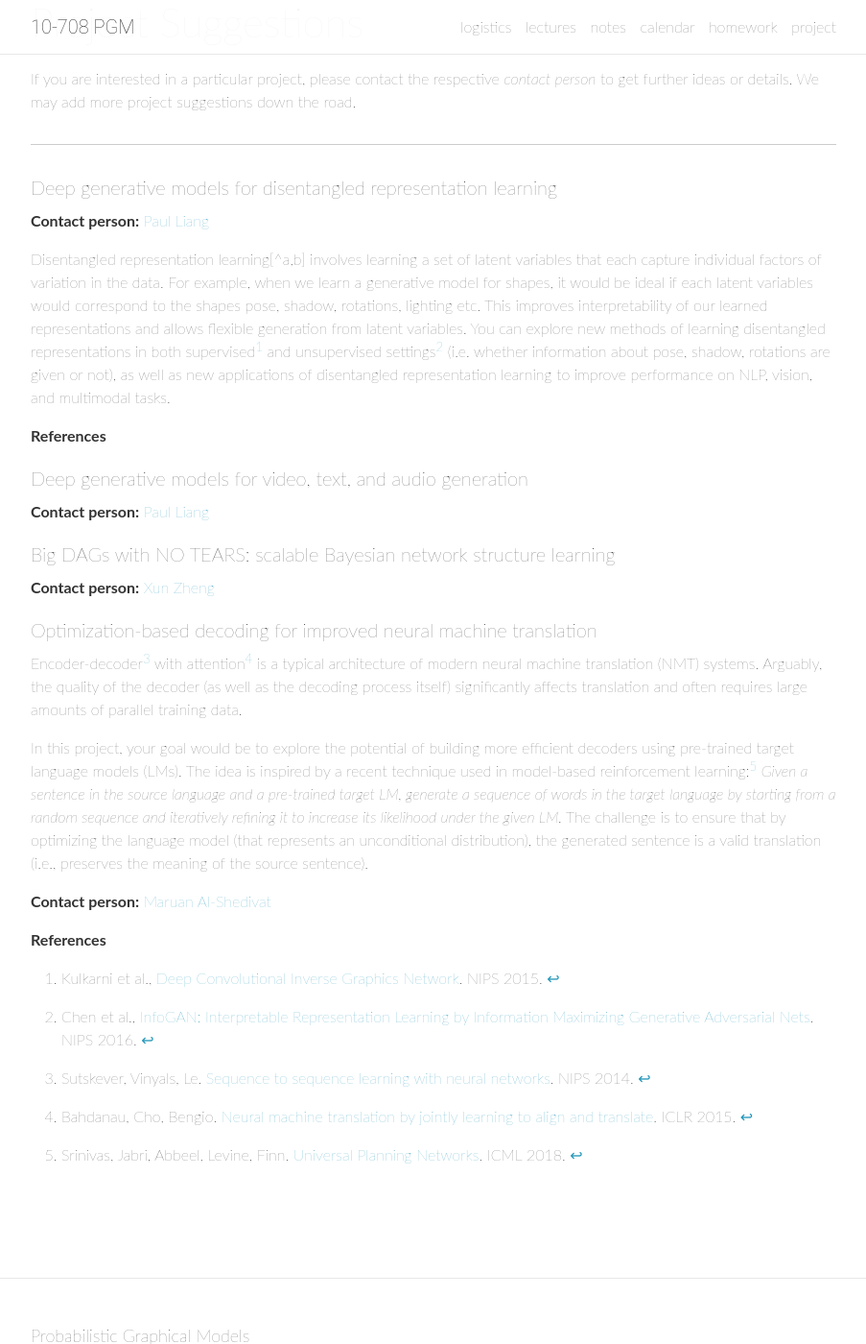
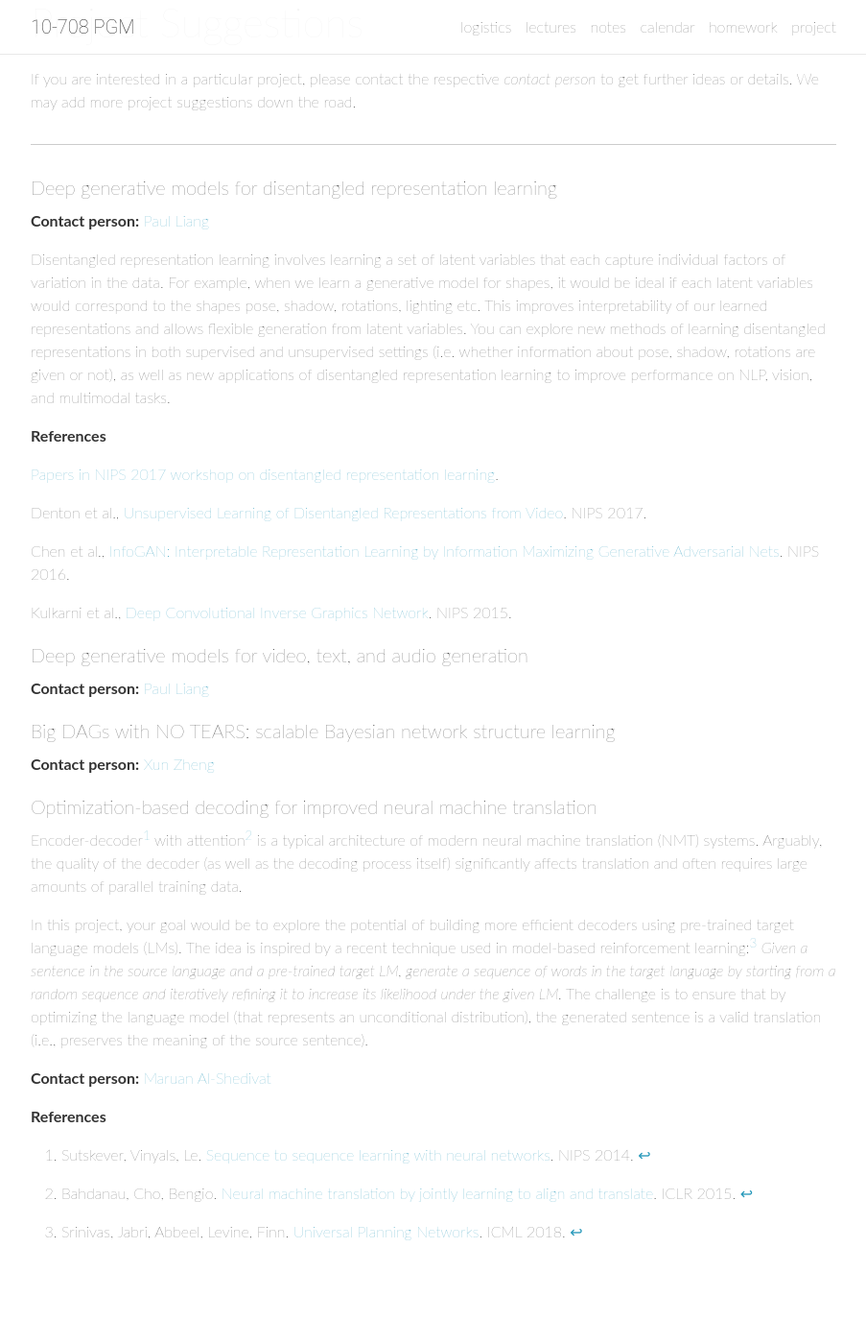
Before and after one commit to sailinglab/pgm-spring-2019, a Jekyll site: the page built from _pages/project.md, in a window 1280 px wide and 1400 px high, scrolled down 2348 px. Shown: the whole window at 96% size, without its empty margins (188-1091 px from the left). Built offline with Jekyll 4.4.1, drawn with Linux system fonts in a browser that asks for light colours; nearby versions of some CDN libraries; comment, search, counter and statistics services are not loaded.

Commit message:
Update project.md

```diff
--- a/_pages/project.md
+++ b/_pages/project.md
@@ -104,14 +104,17 @@
 #### Deep generative models for disentangled representation learning
 **Contact person:** [Paul Liang](https://www.cs.cmu.edu/~pliang/){:target="\_blank"}
 
-Disentangled representation learning[^a,b] involves learning a set of latent variables that each capture individual factors of variation in the data. For example, when we learn a generative model for shapes, it would be ideal if each latent variables would correspond to the shapes pose, shadow, rotations, lighting etc. This improves interpretability of our learned representations and allows flexible generation from latent variables. You can explore new methods of learning disentangled representations in both supervised[^d] and unsupervised settings[^c] (i.e. whether information about pose, shadow, rotations are given or not), as well as new applications of disentangled representation learning to improve performance on NLP, vision, and multimodal tasks.
+Disentangled representation learning involves learning a set of latent variables that each capture individual factors of variation in the data. For example, when we learn a generative model for shapes, it would be ideal if each latent variables would correspond to the shapes pose, shadow, rotations, lighting etc. This improves interpretability of our learned representations and allows flexible generation from latent variables. You can explore new methods of learning disentangled representations in both supervised and unsupervised settings (i.e. whether information about pose, shadow, rotations are given or not), as well as new applications of disentangled representation learning to improve performance on NLP, vision, and multimodal tasks.
 
 **References**
 
-[^a]: [Papers in NIPS 2017 workshop on disentangled representation learning](https://sites.google.com/view/disentanglenips2017){:target="\_blank"}.
-[^b]: Denton et al., [Unsupervised Learning of Disentangled Representations from Video](https://papers.nips.cc/paper/7028-unsupervised-learning-of-disentangled-representations-from-video){:target="\_blank"}. NIPS 2017.
-[^c]: Chen et al., [InfoGAN: Interpretable Representation Learning by Information Maximizing Generative Adversarial Nets](https://arxiv.org/abs/1503.03167){:target="\_blank"}. NIPS 2016.
-[^d]: Kulkarni et al., [Deep Convolutional Inverse Graphics Network](https://arxiv.org/abs/1503.03167){:target="\_blank"}. NIPS 2015.
+[Papers in NIPS 2017 workshop on disentangled representation learning](https://sites.google.com/view/disentanglenips2017){:target="\_blank"}.
+
+Denton et al., [Unsupervised Learning of Disentangled Representations from Video](https://papers.nips.cc/paper/7028-unsupervised-learning-of-disentangled-representations-from-video){:target="\_blank"}. NIPS 2017.
+
+Chen et al., [InfoGAN: Interpretable Representation Learning by Information Maximizing Generative Adversarial Nets](https://arxiv.org/abs/1503.03167){:target="\_blank"}. NIPS 2016.
+
+Kulkarni et al., [Deep Convolutional Inverse Graphics Network](https://arxiv.org/abs/1503.03167){:target="\_blank"}. NIPS 2015.
 
 #### Deep generative models for video, text, and audio generation
 **Contact person:** [Paul Liang](https://www.cs.cmu.edu/~pliang/){:target="\_blank"}
```
